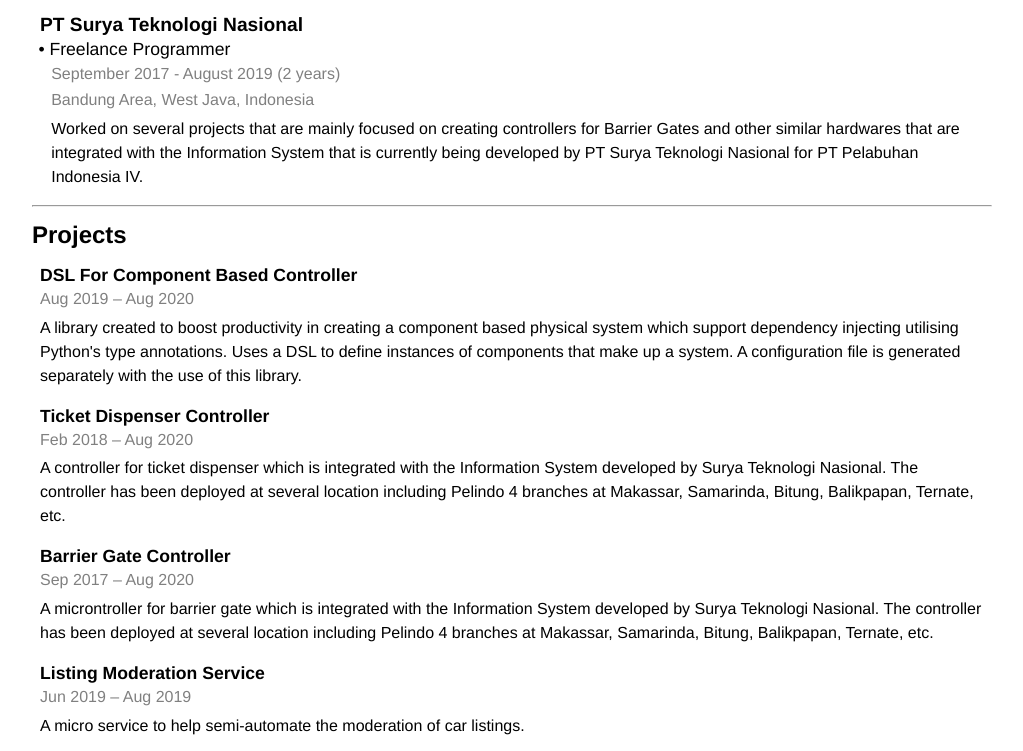
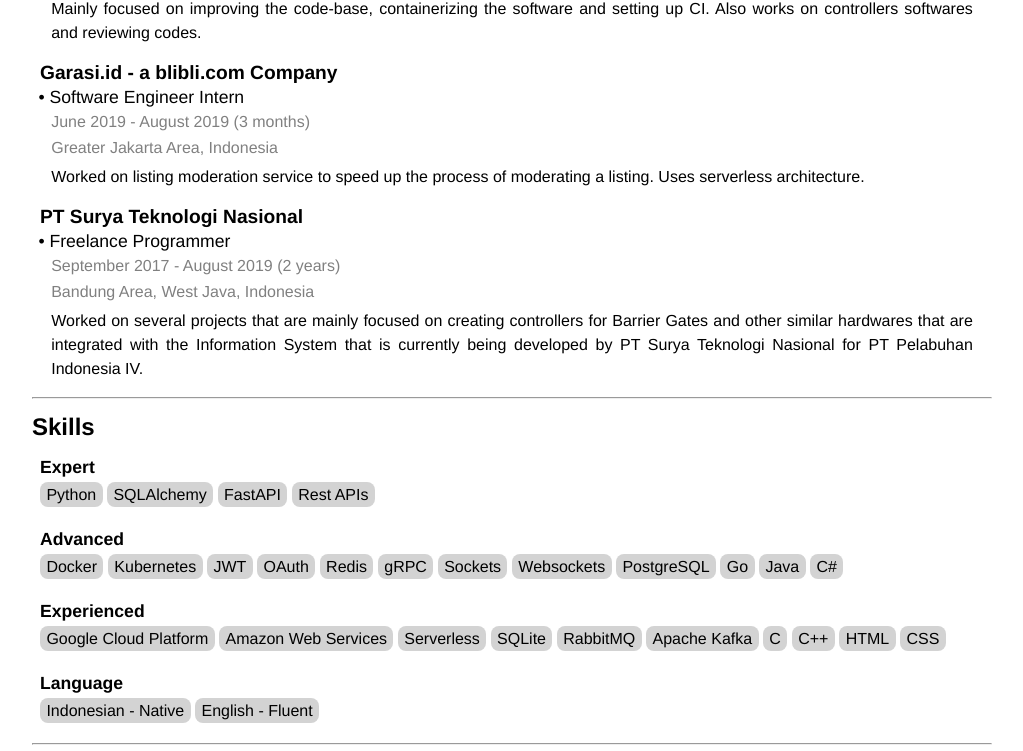
Before and after one commit to suhendiandigo/resume, a plain HTML site: page index.html in a window 1280 px wide. Shown: the part 908-1659 px from the top of the page, without its empty margins (256-1279 px from the left). Drawn offline with Linux system fonts and the light colour scheme.

Commit message:
Add more comprehensive skill list and education

```diff
--- a/index.html
+++ b/index.html
@@ -8,15 +8,12 @@
             <div class="spacing"></div>
             <div class="profile-picture"><img src="profile.jpeg"/></div>
             <div>Suhendi</div>
-            <div><span id="age"></span> years old</div>
+            <div>Sr. Software Engineer and Tech Lead at Prosa.ai</div>
+            <div class="spaced"><span id="age"></span> years old</div>
             <div class="spaced">Bandung Area, West Java, Indonesia</div>
             <div class="spaced">
                 <div>suhendiandigo@gmail.com</div>
                 <div>+62 896-1620-3888</div>
-            </div>
-            <div class="spaced">
-                <div>Indonesian - Native</div>
-                <div>English - Fluent</div>
             </div>
             <div class="spaced">
                 <div>linkedin.com/in/suhendiandigo</div>
@@ -25,13 +22,19 @@
         </div>
         <div class="content">
             <h2>Summary</h2>
-            <p>Experienced Software Engineer with in depth understanding of OOP implemented in C#, Java and Python 3. Experienced in building common libraries, API services, writing unit tests and setting up CI. Focuses on writing clean and maintainable codes.</p>
+            <p class="description">Experienced Software Engineer with in depth understanding of OOP implemented in Python 3, Java and C#. Experienced in building common reuseable libraries, API services, writing unit tests and setting up CI. Focuses on writing clean and maintainable codes.</p>
             <hr/>
             <div class="section" id="education">
                 <h2>Education</h2>
                 <div>
                     <h3>Bandung Institute of Technology</h3>
                     <p>Undergraduate, Informatics · (2016 - 2020)</p>
+                    <h3>SMA Methodist-3 Medan</h3>
+                    <p>Senior Highschool · (2013 - 2016)</p>
+                    <h3>SMP Methodist-3 Medan</h3>
+                    <p>Junior Highschool · (2010 - 2013)</p>
+                    <h3>SD Methodist-3 Medan</h3>
+                    <p>Primary School · (2004 - 2010)</p>
                 </div>
             </div>
             <hr/>
@@ -43,7 +46,7 @@
                         <div class="title">Senior Software Engineer</div>
                         <div class="timespan">July 2021 - Present</div>
                         <div class="location">Bandung Area, West Java, Indonesia</div>
-                        <div class="description">Building and maintaining services around AI technologies. Collaborating with other Developers and Project Managers on building SaaS products as well as maintaining a B2B related software.</div>
+                        <div class="description">Building and maintaining services around AI technologies as Tech Lead for several products. Collaborating with other Developers and Project Managers on building SaaS products as well as maintaining a B2B related software. </div>
                     </div>
                     <div class="sub-experience">
                         <div class="title">Software Engineer</div>
@@ -72,6 +75,50 @@
                     <div class="timespan">September 2017 - August 2019 (2 years)</div>
                     <div class="location">Bandung Area, West Java, Indonesia</div>
                     <div class="description">Worked on several projects that are mainly focused on creating controllers for Barrier Gates and other similar hardwares that are integrated with the Information System that is currently being developed by PT Surya Teknologi Nasional for PT Pelabuhan Indonesia IV.</div>
+                </div>
+            </div>
+            <hr/>
+            <div class="section" id="skills">
+                <h2>Skills</h2>
+                <div class="skills">
+                    <div class="skill-level">Expert</div>
+                    <span class="skill">Python</span>
+                    <span class="skill">SQLAlchemy</span>
+                    <span class="skill">FastAPI</span>
+                    <span class="skill">Rest APIs</span>
+                </div>
+                <div class="skills">
+                    <div class="skill-level">Advanced</div>
+                    <span>Docker</span>
+                    <span>Kubernetes</span>
+                    <span>JWT</span>
+                    <span>OAuth</span>
+                    <span>Redis</span>
+                    <span>gRPC</span>
+                    <span>Sockets</span>
+                    <span>Websockets</span>
+                    <span>PostgreSQL</span>
+                    <span>Go</span>
+                    <span>Java</span>
+                    <span>C#</span>
+                </div>
+                <div class="skills">
+                    <div class="skill-level">Experienced</div>
+                    <span>Google Cloud Platform</span>
+                    <span>Amazon Web Services</span>
+                    <span>Serverless</span>
+                    <span>SQLite</span>
+                    <span>RabbitMQ</span>
+                    <span>Apache Kafka</span>
+                    <span>C</span>
+                    <span>C++</span>
+                    <span>HTML</span>
+                    <span>CSS</span>
+                </div>
+                <div class="skills">
+                    <div class="skill-level">Language</div>
+                    <span>Indonesian - Native</span>
+                    <span>English - Fluent</span>
                 </div>
             </div>
             <hr/>
@@ -197,7 +244,7 @@
     margin-bottom: 1rem;
 }
 
-.experience, .project {
+.experience, .project, .skill {
     margin: 1rem 0.5rem;
 }
 
@@ -245,6 +292,24 @@
     margin: 0.3rem 0;
 }
 
+.description {
+    text-align: justify;
+}
+
+.skill-level {
+    font-weight: bold;
+    font-size: 1.1rem;
+    margin: 0;
+}
+
+.skills span {
+    margin: 0 0;
+    line-height: 2rem;
+    background: lightgray;
+    padding: 0.25rem 0.4rem;
+    border-radius: 0.5rem;
+}
+
 .printonly {
     display: none;
 }
```
